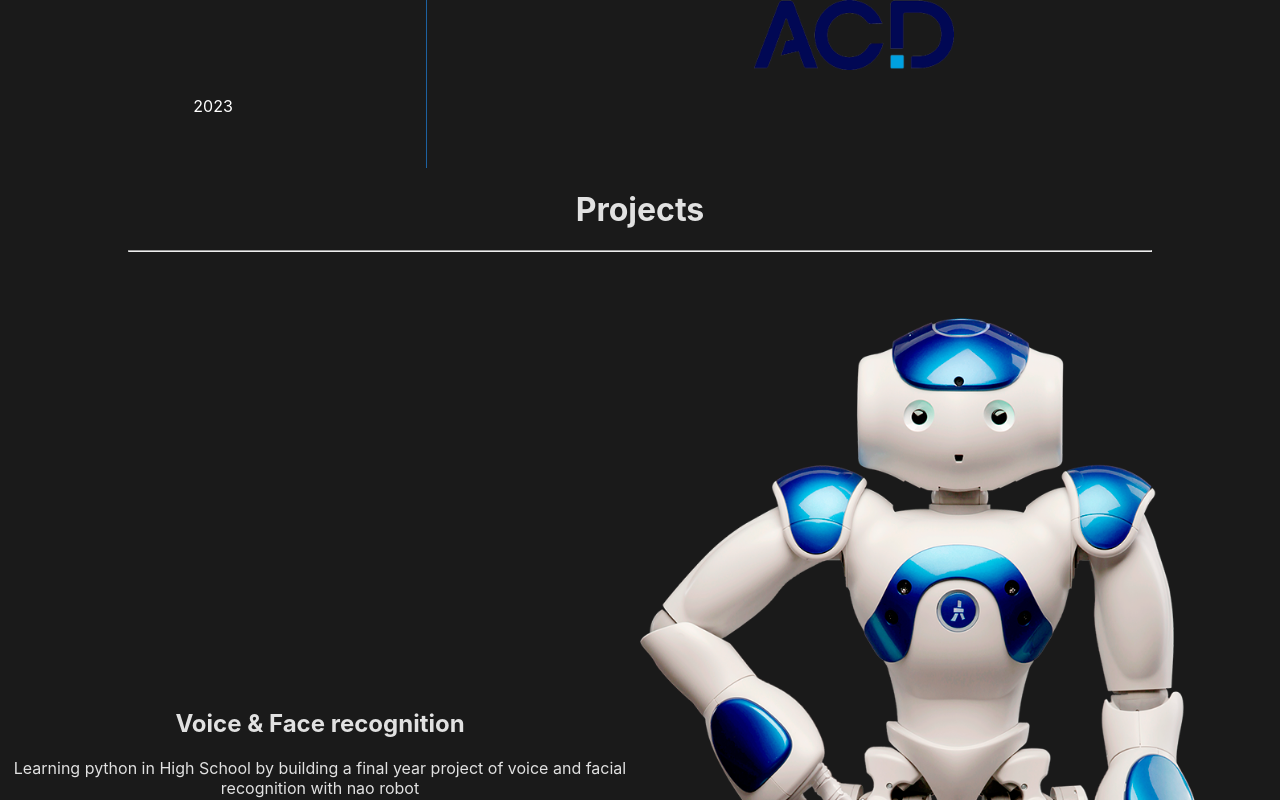
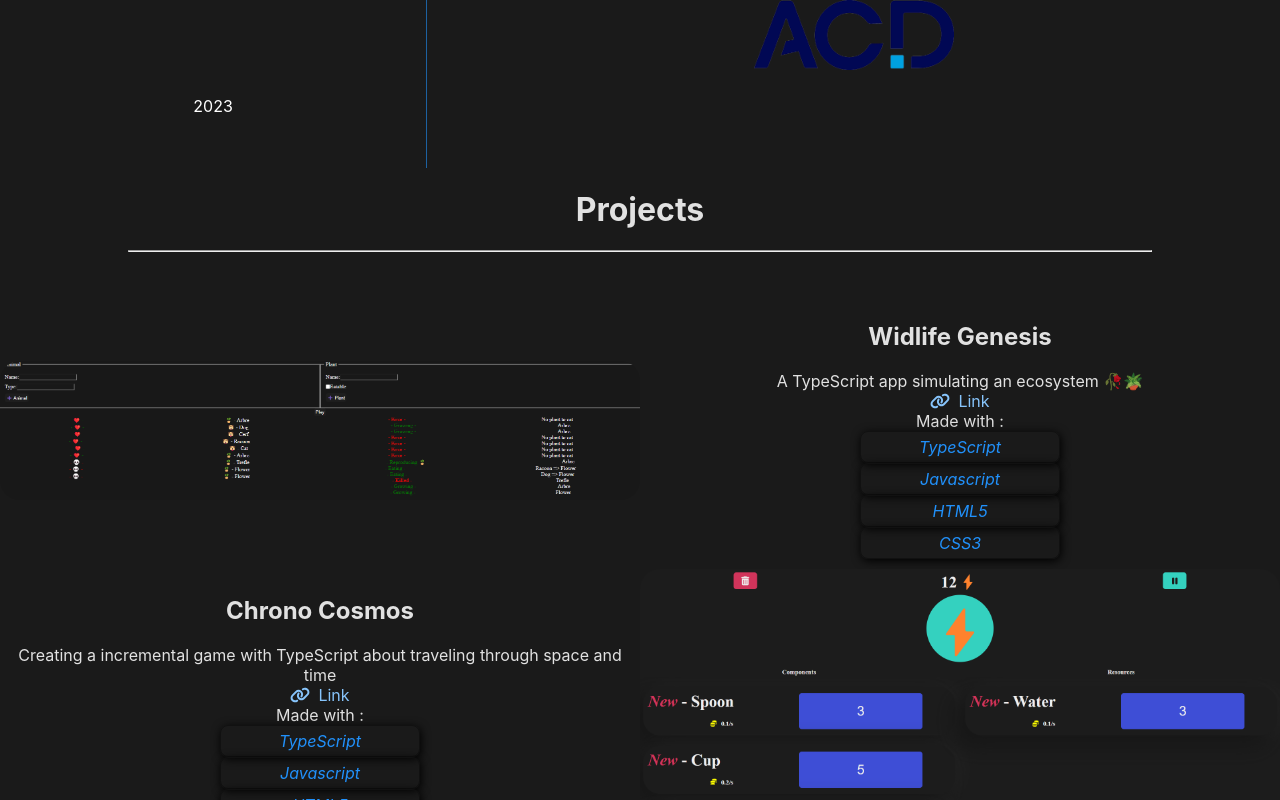
Before and after one commit to Clemix37/Portfolio, a React (Vite) app: page / in a window 1280 px wide. Shown: the part 2000-2800 px from the top of the page. Built offline with nearby package versions, Linux system fonts and the light colour scheme.

Commit message:
Changed projects order, newer at first, added chrono cosmos and widlife genesis projects

```diff
--- a/src/Projects/Projects.tsx
+++ b/src/Projects/Projects.tsx
@@ -7,7 +7,7 @@ export function Projects(){
     const projects = data.projects.map(proj => {
         proj.id = index++;
         return proj;
-    });
+    }).reverse();
 
     return (
         <div id="projects" className="ligne">
--- a/src/assets/data/projects.json
+++ b/src/assets/data/projects.json
@@ -358,6 +358,60 @@
                     "language": "Rust"
                 }
             ]
+        },
+        {
+            "id": 0,
+            "name": "Chrono Cosmos",
+            "text": "Creating a incremental game with TypeScript about traveling through space and time",
+            "lien": "https://clemix37.github.io/chrono-cosmos/",
+            "image": {
+                "src": "./images/project-chrono-cosmos.png"
+            },
+            "icon": {
+                "type": "fontawesome",
+                "class": "fa-solid fa-clock"
+            },
+            "devs": [
+                {
+                    "language": "TypeScript"
+                },
+                {
+                    "language": "Javascript"
+                },
+                {
+                    "language": "HTML5"
+                },
+                {
+                    "language": "CSS3"
+                }
+            ]
+        },
+        {
+            "id":0,
+            "name": "Widlife Genesis",
+            "text": "A TypeScript app simulating an ecosystem 🥀🪴",
+            "lien": "https://clemix37.github.io/wildlife-genesis/",
+            "image": {
+                "src": "./images/project-widlife-genesis.png"
+            },
+            "icon": {
+                "type": "fontawesome",
+                "class": "fa-solid fa-flower"
+            },
+            "devs": [
+                {
+                    "language": "TypeScript"
+                },
+                {
+                    "language": "Javascript"
+                },
+                {
+                    "language": "HTML5"
+                },
+                {
+                    "language": "CSS3"
+                }
+            ]
         }
     ]
 }
```
Also changed, not shown: public/images/project-chrono-cosmos.png (added), public/images/project-widlife-genesis.png (added).
